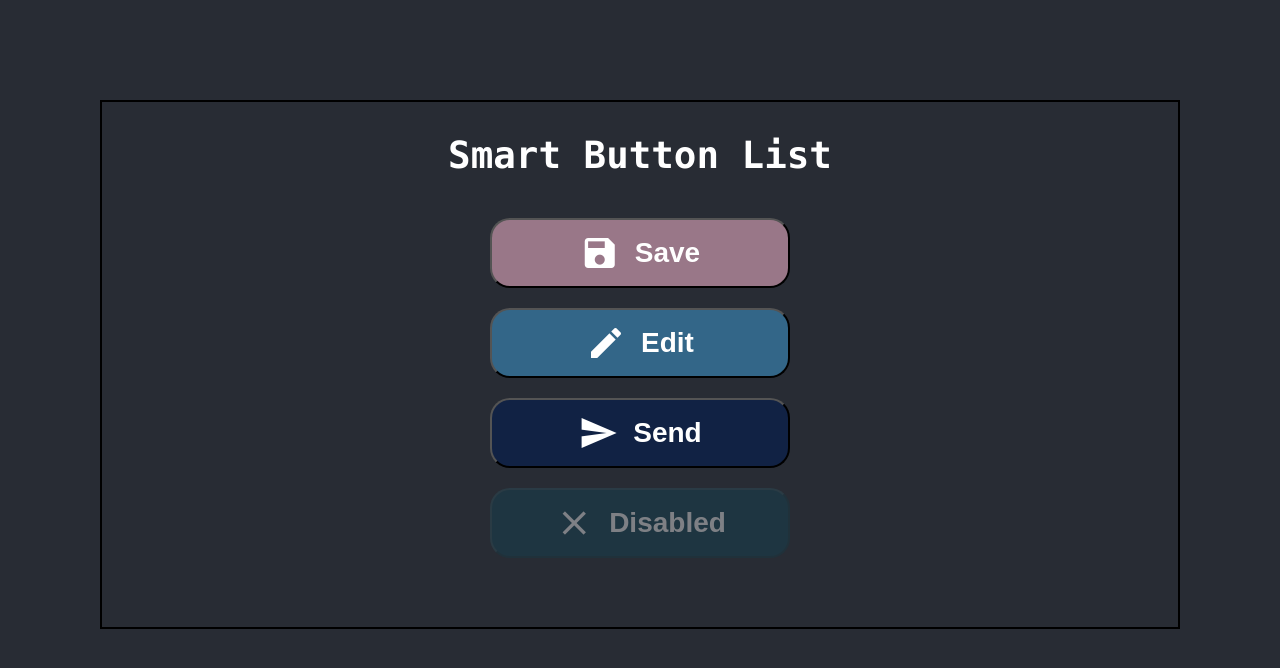
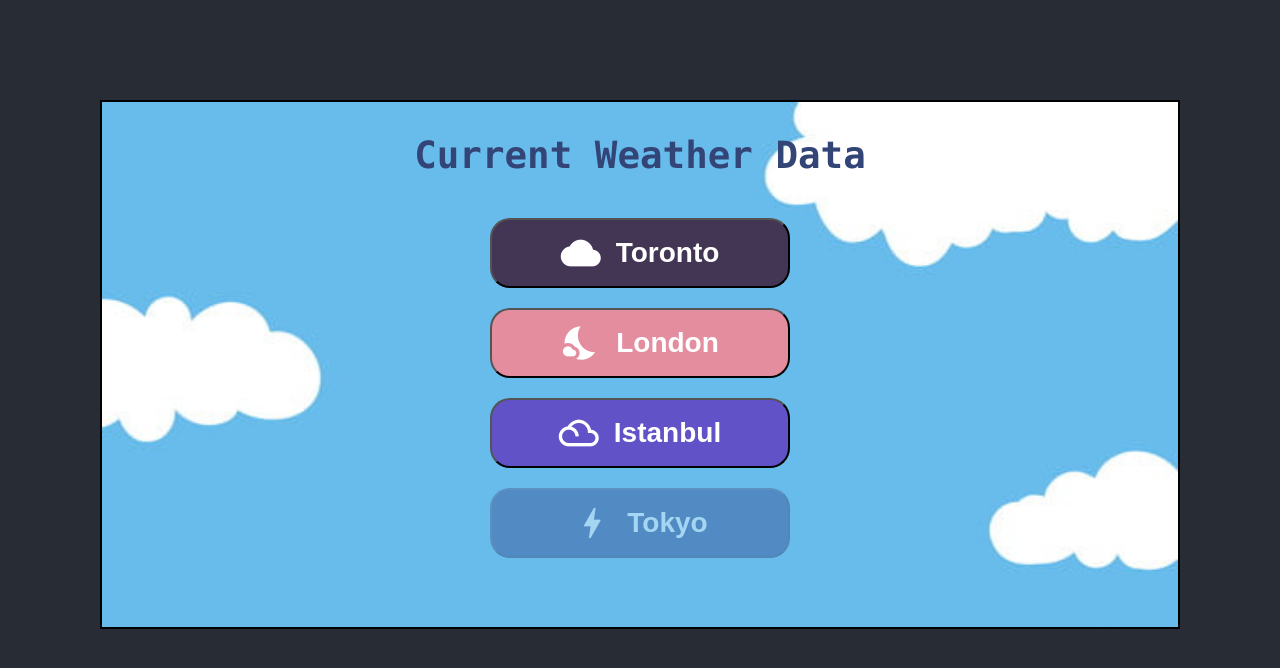
Before and after one commit to tlnkzl/react-smart-button, a React (Create React App) app: page / in a window 1280 px wide. Shown: the top 668 px of the page. Built offline with nearby package versions, Linux system fonts and the light colour scheme.

Commit message:
SB-1: Added button action data with weather api/feature, functionality and UI

```diff
--- a/public/db.json
+++ b/public/db.json
@@ -2,35 +2,40 @@
   "buttons": [
     {
       "id": 1,
-      "label": "Save",
+      "label": "Toronto",
+      "background": "#423654",
       "color": "#FFFFFF",
-      "background": "#997788",
-      "icon": "save",
-      "enabled": true
+      "icon": "cloud",
+      "enabled": true,
+      "action":"https://api.openweathermap.org/data/2.5/weather?q=Toronto&units=metric&appid=54c0c65a5d9d2cdeab312df954cae171"
     },
     {
       "id": 2,
-      "label": "Edit",
+      "label": "London",
+      "background": "#E48D9F",
       "color": "#FFFFFF",
-      "background": "#336688",
-      "icon": "edit",
-      "enabled": true
+      "icon": "nights_stay",
+      "enabled": true,
+      "action":"https://api.openweathermap.org/data/2.5/weather?q=London&units=metric&appid=54c0c65a5d9d2cdeab312df954cae171"
     },
     {
       "id": 3,
-      "label": "Send",
+      "label": "Istanbul",
+      "background": "#6152C8",
       "color": "#FFFFFF",
-      "background": "#112244",
-      "icon": "send",
-      "enabled": true
+      "icon": "filter_drama",
+      "enabled": true,
+      "action":"https://api.openweathermap.org/data/2.5/weather?q=Istanbul&units=metric&appid=54c0c65a5d9d2cdeab312df954cae171"
     },
     {
       "id": 4,
-      "label": "Disabled",
+      "label": "Tokyo",
+      "background": "#334488",
       "color": "#FFFFFF",
-      "background": "#114455",
-      "icon": "close",
-      "enabled": false
+      "icon": "bolt",
+      "enabled": false,
+      "action":"https://api.openweathermap.org/data/2.5/weather?q=Tokyo&units=metric&appid=54c0c65a5d9d2cdeab312df954cae171"
     }
+
   ]
 }
--- a/src/pages/page.css
+++ b/src/pages/page.css
@@ -10,4 +10,7 @@
   min-width: 50vh;
   align-self: center;
   margin: 100px;
+  background-image: url("../assets/blue-arc.jpg");
+  background-size: cover;
+  color: #334477;
 }
--- a/src/pages/page.js
+++ b/src/pages/page.js
@@ -4,47 +4,87 @@ import SmartButton from '../components/SmartButton';
 import './page.css';
 
 export default function Page() {
+  const [status, setStatus] = useState('');
   const [smartButtons, setSmartButtons] = useState([]);
-  const [status, setStatus] = useState('');
+
+  const [weatherInfo, setWeatherInfo] = useState({
+      city: "",
+      temp: "",
+      feels_like: "",
+      humidity: ""
+  });
+
+  const [showResults, setShowResults] = useState(false);
 
   useEffect(() => {
-    getSmartButtons();
+    getSmartButtons()
   }, []);
 
-  async function getSmartButtons() {
+  async function getSmartButtons(){
     try {
       let response = await axios.get('./db.json');
-      if (!response || !response.data) {
+      if(!response || !response.data ){
         return;
       }
       let buttons = response.data.buttons;
-      setSmartButtons(buttons);
+      setSmartButtons(buttons)
     } catch (error) {
-      console.error(error);
+      console.error(error)
     }
   }
 
-  async function smartButtonPressed(item) {
+  async function getCurrentWeather(url){
+    try {
+      let result = await axios.get(url);
+      if(!result || !result.data || !result.data.main){
+        return null;
+      }
+      let main = result.data.main;
+      let data = {
+        'city':result.data.name || '-',
+        'temp':`${main.temp}°C`,
+        'feels_like':`${main.feels_like}°C`,
+        'humidity': `${main.humidity}%`
+      }
+      return data;
+    } catch (error) {
+      console.error(error)
+    }
+    return null;
+  }
+
+ async function smartButtonPressed(item){
     let counter = item.counter ? ++item.counter : 1;
     item.counter = counter;
     let arr = smartButtons;
-    setSmartButtons(arr);
+    setSmartButtons(arr)
     setStatus(`${item.label} click counter : ${counter}`);
+    let weather = await getCurrentWeather(item.action)
+    if(weather){
+      setWeatherInfo(weather);
+      setShowResults(true);
+    }else{
+      console.error("Unable to retrieve weather data");
+    }
   }
+
+  const Results = () => (
+    <div id="results" className="weather-results">
+      <h2>{weatherInfo.city}</h2>
+      <p>Temperature: {weatherInfo.temp}</p>
+      <p>Feels Like: {weatherInfo.feels_like}</p>
+      <p>Humidity: {weatherInfo.humidity}</p>
+    </div>
+  )
 
   return (
     <div className="container">
-      <h2> Smart Button List </h2>
-      {smartButtons.map((item, index) => (
-        <SmartButton
-          key={index}
-          onPress={() => {
-            smartButtonPressed(item);
-          }}
-          data={item}
-        />
-      ))}
-      <h3>{status}</h3>
+      <h2> Current Weather Data </h2>
+      {smartButtons.map((item,index)=>
+        <SmartButton key={index} onPress={()=>{smartButtonPressed(item)}} data={item}></SmartButton>
+        )}
+        <h3>{status}</h3>
+        { showResults ? <Results /> : null }
     </div>
-  );
+  )
 }
```
Also changed, not shown: src/assets/blue-arc.jpg (added).
